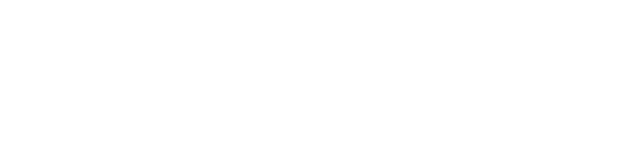
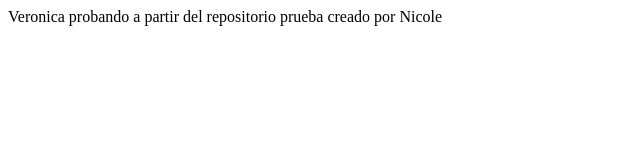
Before and after one commit to MilenaTrujillo2022/Repositorio-Provisional, a plain HTML site: page index.html in a window 1280 px wide. Shown: the whole page, without its empty margins (0-640 px from the left). Drawn offline with Linux system fonts and the light colour scheme.

Commit message:
Para aprobacion de Nicole

```diff
--- a/index.html
+++ b/index.html
@@ -7,6 +7,6 @@
     <title>Document</title>
 </head>
 <body>
-
+    Veronica probando a partir del repositorio prueba creado por Nicole
 </body>
 </html>
```
